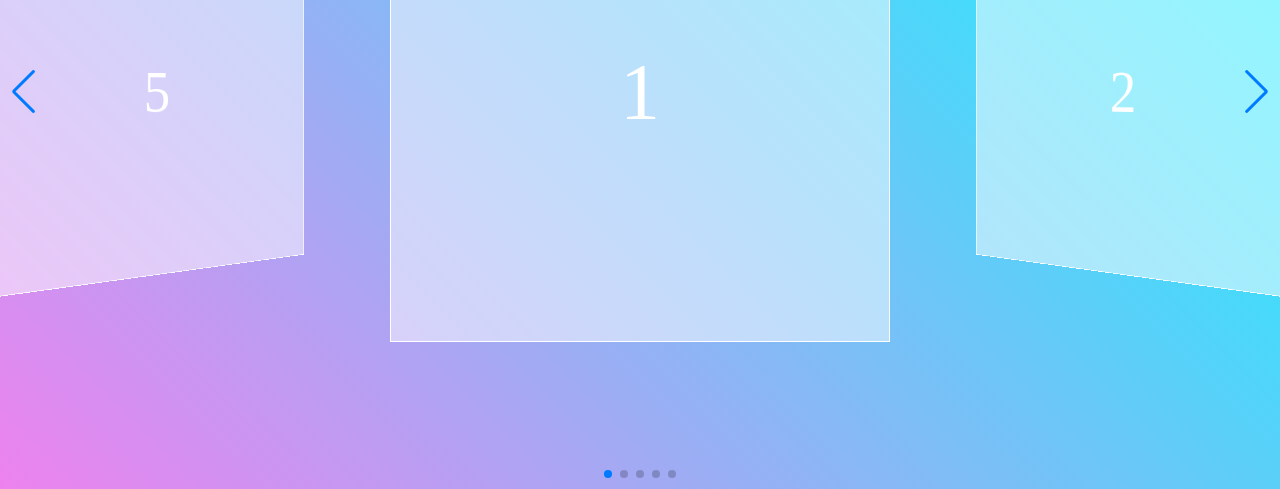
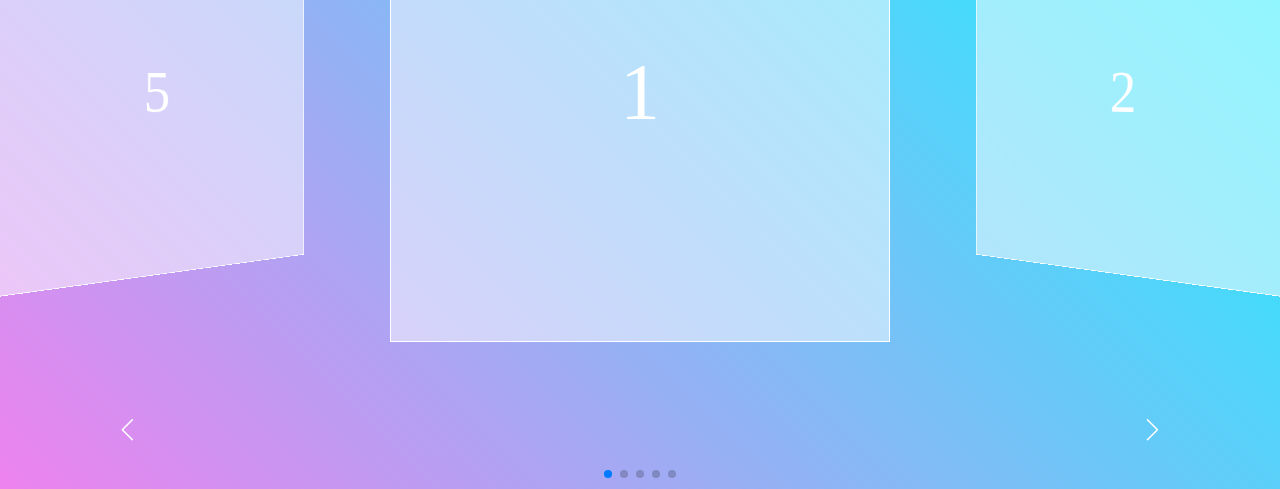
Before and after one commit to minaazz/swiper_steps, a plain HTML site: page index.html in a window 1280 px wide. Shown: the part 308-797 px from the top of the page. Drawn offline with nearby package versions, Linux system fonts and the light colour scheme.

Commit message:
step5. swiper 버튼 커스텀

```diff
--- a/scss/style.scss
+++ b/scss/style.scss
@@ -26,5 +26,21 @@
             top:50%;
             margin-top:-250px;
         }
+
+    }
+
+    .swiper-button-next {
+        top:auto;
+        bottom:5vh;
+        right:calc(5vw + 50px);
+        transform:scale(.5);
+        filter:grayscale(100%) brightness(300%);
+    }
+    .swiper-button-prev {
+        top:auto;
+        bottom:5vh;
+        left:calc(5vw + 50px);
+        transform:scale(.5);
+        filter:grayscale(100%) brightness(300%);
     }
 }
```
Also changed, not shown: css/style.css, 1 other file.
